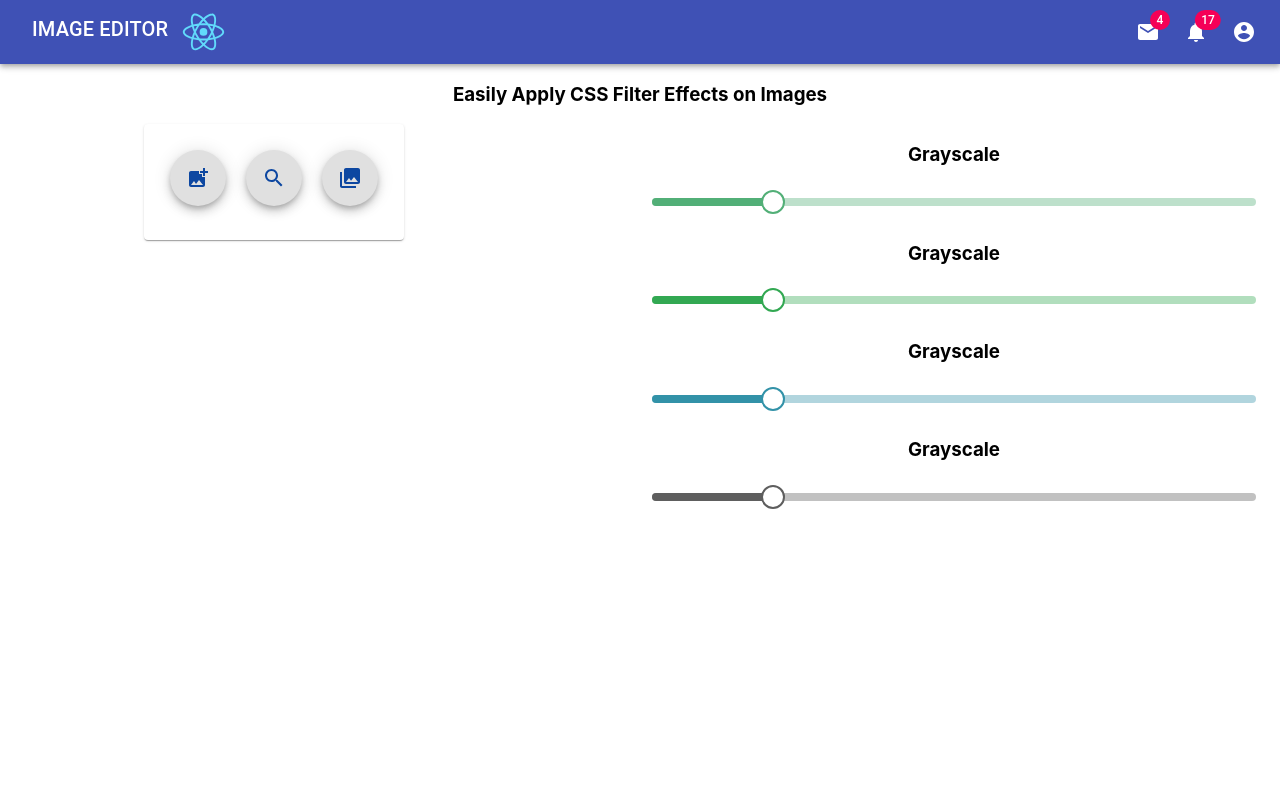
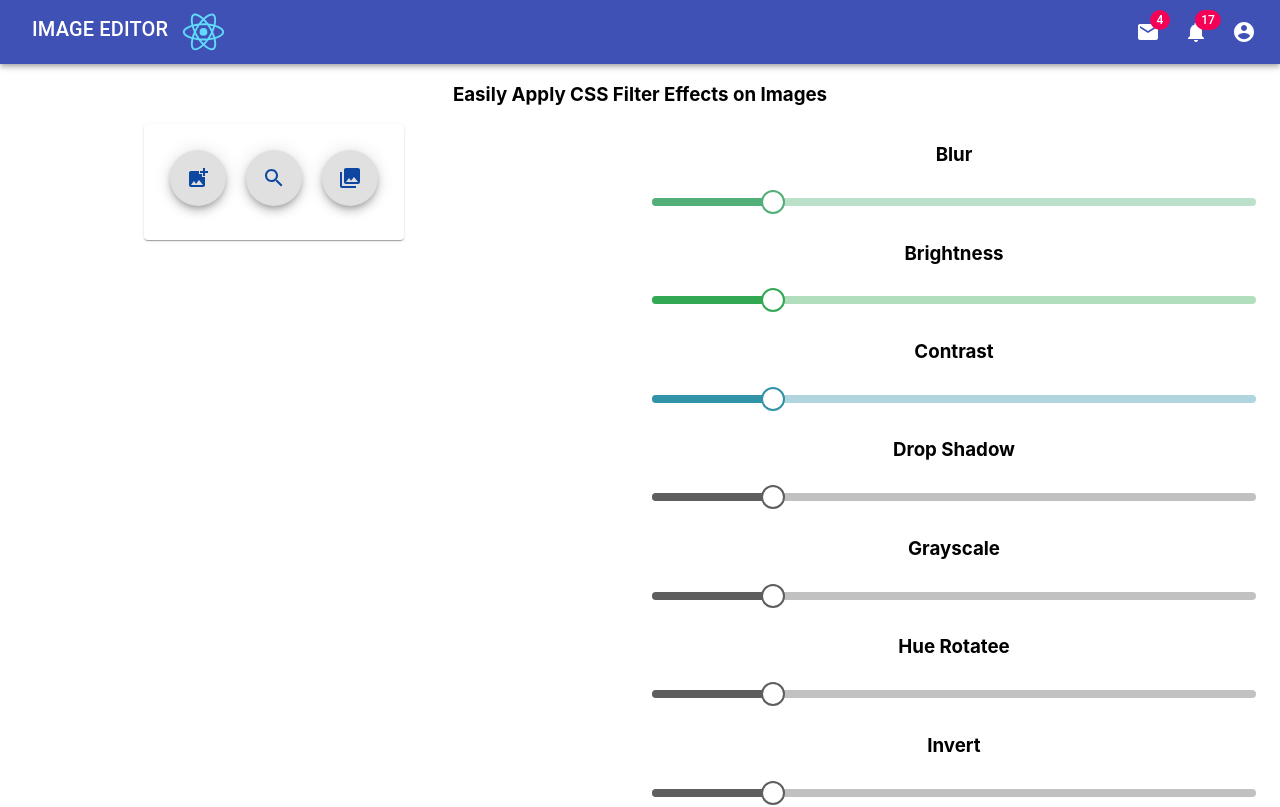
Before and after one commit to Borghese-Gladiator/image-editor, a React (Create React App) app: page / in a window 1280 px wide. Shown: the top 807 px of the page. Built offline with nearby package versions, Linux system fonts and the light colour scheme.

Commit message:
Pass filter value from Slider to EditPage

```diff
--- a/src/components/SliderList/Slider.js
+++ b/src/components/SliderList/Slider.js
@@ -10,7 +10,10 @@ const useStyles = makeStyles({
 })
 
 export default function CustomizedSlider(props) {
-  const { color, name } = props;
+  const { color, name, setParentValue } = props;
+  const handleChange = (e, val) => {
+    setParentValue(val);
+  }
   const classes = useStyles();
   const PrettoSlider = withStyles({
     root: {
@@ -45,7 +48,9 @@ export default function CustomizedSlider(props) {
   return (
     <div>
       <h3 className={classes.noTopBotMargin}>{name}</h3>
-      <PrettoSlider valueLabelDisplay="auto" aria-label="pretto slider" defaultValue={20} />
+      <PrettoSlider valueLabelDisplay="auto" aria-label="pretto slider" defaultValue={20}
+        onChange={handleChange}
+      />
     </div>
   );
 }
--- a/src/components/SliderList/SliderList.js
+++ b/src/components/SliderList/SliderList.js
@@ -2,13 +2,17 @@ import React from 'react';
 import Slider from './Slider';
 
 export default function SliderList(props) {
-  const { sliderList } = props;
+  const { sliderList, updateImageFilter } = props;
 
   return (
     <div>
       {sliderList.map((val, idx) => {
+        const handleChange = (newVal) => {
+          updateImageFilter(newVal, val.id)
+        }
+
         return (
-          <Slider color={val.color} name={val.name} />
+          <Slider key={`${val.name}-${val.idx}`} color={val.color} name={val.name} setParentValue={handleChange} />
         )
       })}
     </div>
--- a/src/pages/EditPage.js
+++ b/src/pages/EditPage.js
@@ -1,9 +1,6 @@
 import React from 'react'
 import { makeStyles } from '@material-ui/core/styles';
-import Container from '@material-ui/core/Container';
-import Paper from '@material-ui/core/Paper';
-import Grid from '@material-ui/core/Grid';
-import Divider from '@material-ui/core/Divider';
+import { Container, Grid } from '@material-ui/core';
 // custom components
 import ImageUpload from '../components/ImageUpload';
 import SliderList from '../components/SliderList';
@@ -27,15 +24,26 @@ const galleryImageList = [
   "http://r.ddmcdn.com/s_f/o_1/cx_462/cy_245/cw_1349/ch_1349/w_720/APL/uploads/2015/06/caturday-shutterstock_149320799.jpg"
 ];
 
+// each slider has unique identifer id
 const sliderList = [
-  { color: '#52af77', name: "Grayscale" },
-  { color: '#32a852', name: "Grayscale" },
-  { color: '#3292a8', name: "Grayscale" },
-  { color: '#5e5e5e', name: "Grayscale" },
+  { id: 1, color: '#52af77', name: "Blur" },
+  { id: 2, color: '#32a852', name: "Brightness" },
+  { id: 3, color: '#3292a8', name: "Contrast" },
+  { id: 4, color: '#5e5e5e', name: "Drop Shadow" },
+  { id: 5, color: '#5e5e5e', name: "Grayscale" },
+  { id: 6, color: '#5e5e5e', name: "Hue Rotatee" },
+  { id: 7, color: '#5e5e5e', name: "Invert" },
+  { id: 8, color: '#5e5e5e', name: "Opacity" },
+  { id: 9, color: '#5e5e5e', name: "Saturate" },
+  { id: 10, color: '#5e5e5e', name: "Sepia" }
 ]
 
 export default function EditPage() {
   const classes = useStyles();
+  const updateImageFilter = (num, id) => {
+    console.log(num);
+    console.log(id);
+  }
 
   return (
     <Container className={classes.root}>
@@ -45,7 +53,7 @@ export default function EditPage() {
           <ImageUpload cardName="Input Image" imageGallery={galleryImageList} />
         </Grid>
         <Grid item xs={6} sm={6}>
-          <SliderList sliderList={sliderList} />
+          <SliderList sliderList={sliderList} updateImageFilter={updateImageFilter} />
         </Grid>
       </Grid>
     </Container>
```
